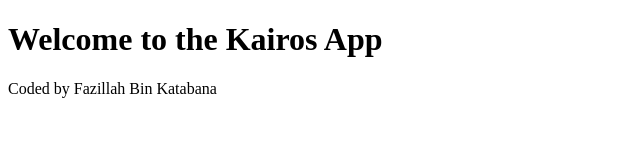
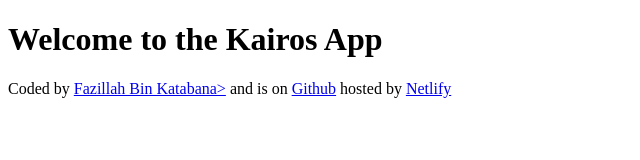
Before and after one commit to Fazillahissy/kairos, a plain HTML site: page index.html in a window 1280 px wide. Shown: the whole page, without its empty margins (0-640 px from the left). Drawn offline with Linux system fonts and the light colour scheme.

Commit message:
added links to footer

```diff
--- a/index.html
+++ b/index.html
@@ -7,6 +7,9 @@
 </head>
 <body>
     <h1>Welcome to the Kairos App</h1>
-    <footer>Coded by Fazillah Bin Katabana </footer>
+    <footer>Coded by <a href="https://github.com/Fazillahissy" target="_blank"> Fazillah Bin Katabana></a> and is on <a href="https://github.com/Fazillahissy/kairos" target="_blank">Github</a>
+hosted by <a href="https://issy-kairos.netlify.app/" target="_blank" >Netlify
+</a>
+    </footer>
 </body>
 </html>
```
